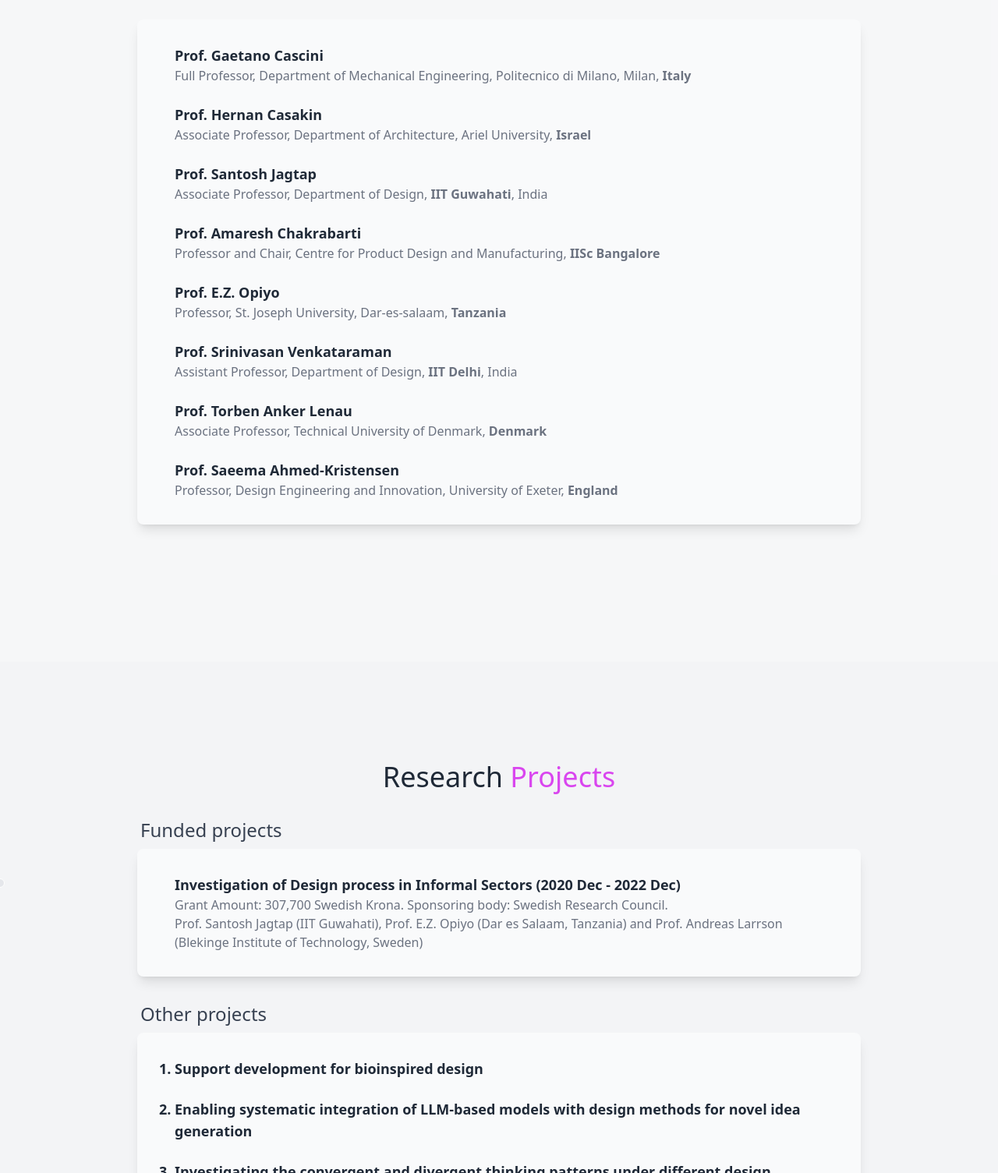
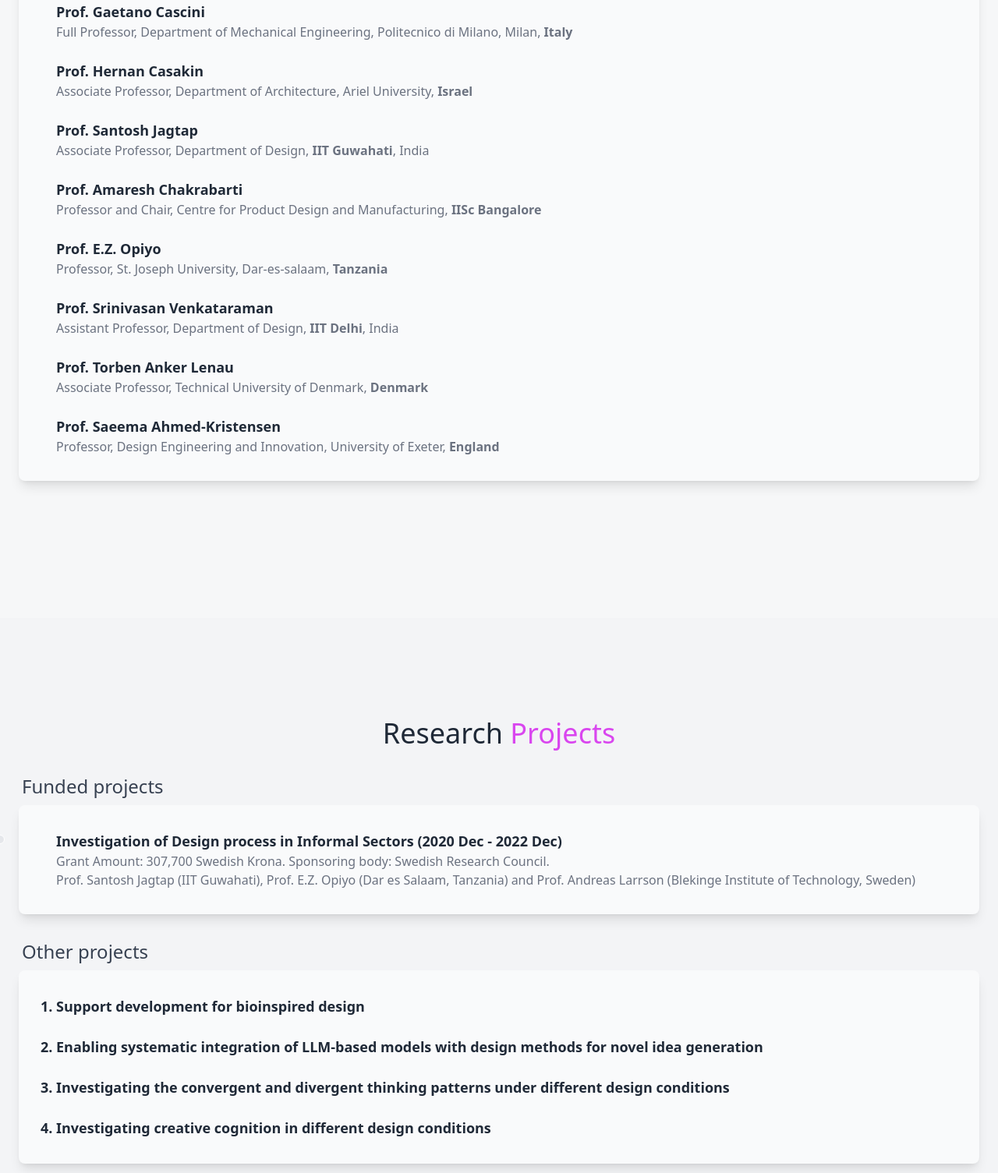
Before and after one commit to mohitg66/dreamrs, a plain HTML site: page research.html in a window 1280 px wide. Shown: the part 1295-2800 px from the top of the page at 78% size. Drawn offline with nearby package versions, Linux system fonts and the light colour scheme.

Commit message:
fixed padding

```diff
--- a/research.html
+++ b/research.html
@@ -13,8 +13,8 @@
     <header id="header"></header>
 
     <!-- Publications Section -->
-    <section id="Publications" class="bg-gray-100 min-h-screen dark:bg-gray-900 py-12 flex justify-center items-center px-6 lg:px-44">
-        <div class="container pb-12 pt-14 md:py-32">
+    <section id="Publications" class="bg-gray-100 min-h-screen dark:bg-gray-900 py-12 flex justify-center items-center px-6">
+        <div class="container mx-auto pb-12 pt-14 md:py-32">
             <div class="text-center">
                 <h2 class="flex justify-center items-center text-3xl md:text-4xl font-medium text-gray-800 dark:text-white">
                     <a href="#Publications">Selected <span class="text-fuchsia-500">Publications</a></span>
@@ -36,8 +36,8 @@
     </section>
 
     <!-- Collaborations Section -->
-    <section id="Collaborations" class="bg-gray-100 dark:bg-gray-900 bg-opacity-70 min-h-screen py-12 flex justify-center items-center px-6 lg:px-44">
-        <div class="container h-full py-12 md:py-32">
+    <section id="Collaborations" class="bg-gray-100 dark:bg-gray-900 bg-opacity-70 min-h-screen py-12 flex justify-center items-center px-6">
+        <div class="container mx-auto h-full py-12 md:py-32">
             <div class="text-center">
                 <h2 class="text-3xl md:text-4xl font-medium text-gray-800 dark:text-white"><a href="#Collaborations">Research <span class="text-fuchsia-500">Collaborations</a></span></h2>
                 <!-- <p class="mt-2 text-lg text-gray-600 dark:text-gray-400">Research collaborations by <a href="pi.html" class="text-fuchsia-500 hover:underline">Dr. Sonal Keshwani</a> and collaborators</p> -->
@@ -61,7 +61,7 @@
     </section>
 
     <!-- Research Talks Section -->
-    <!-- <section id="Talks" class="bg-gray-100 dark:bg-gray-900 min-h-screen py-12 flex justify-center items-center px-6 lg:px-44">
+    <!-- <section id="Talks" class="bg-gray-100 dark:bg-gray-900 min-h-screen py-12 flex justify-center items-center px-6">
         <div class="container h-full py-32">
             <div class="text-center">
                 <h2 class="text-4xl font-bold text-gray-800 dark:text-white"><a href="#Talks">Research <span class="text-fuchsia-500">Talks</a></span></h2>
@@ -73,8 +73,8 @@
     </section> -->
 
     <!-- Research Projects Section -->
-    <section id="Projects" class="bg-gray-100 dark:bg-gray-900 dark:bg-opacity-100 min-h-screen flex justify-center items-center px-6 lg:px-44">
-        <div class="container py-12 md:py-32">
+    <section id="Projects" class="bg-gray-100 dark:bg-gray-900 dark:bg-opacity-100 min-h-screen flex justify-center items-center px-6">
+        <div class="container mx-auto py-12 md:py-32">
             <div class="text-center">
                 <h2 class="text-3xl md:text-4xl font-medium text-gray-800 dark:text-white"><a href="#Projects">Research <span class="text-fuchsia-500">Projects</a></span></h2>
                 <!-- <p class="mt-2 text-lg text-gray-600 dark:text-gray-400">Research Projects by <a href="pi.html" class="text-fuchsia-500 hover:underline">Dr. Sonal Keshwani</a></p> -->
@@ -103,7 +103,7 @@
     </section>
 
     <!-- Conference Presentations Section -->
-    <!-- <section class="min-min-h-screen flex items-center px-6 lg:px-44">
+    <!-- <section class="min-min-h-screen flex items-center px-6">
         <div class="container py-32">
             <div class="text-center">
                 <h2 class="text-4xl font-bold text-gray-800 dark:text-white">Conference <span class="text-fuchsia-500">Presentations</span></h2>
--- a/script.js
+++ b/script.js
@@ -51,8 +51,8 @@
 
     const footerHTML = `
     <footer class="bg-gray-900 dark:border-t dark:border-gray-700 text-white py-8">
-        <div class="divide-y-2">
-            <div class="grid grid-cols-1 md:grid-cols-2 lg:grid-cols-4 gap-12 px-6 md:px-44">
+        <div class="divide-y-2 px-6">
+            <div class="container mx-auto grid grid-cols-1 md:grid-cols-2 lg:grid-cols-4 gap-12">
                 <!-- Logos: IIIT Delhi and DREAMRS Lab -->
                 <div class="flex flex-col items-center md:items-start space-y-6">
                     <!-- IIIT Delhi Logo -->
@@ -194,6 +194,7 @@
                 "Year": 2017,
                 "Link": "https://scholar.google.co.in/citations?view_op=view_citation&hl=en&user=NLPFhkMAAAAJ&citation_for_view=NLPFhkMAAAAJ:u5HHmVD_uO8C"
             },
+        ]
             // {
             //     "Title": "Idea Inspire 3.0—A tool for analogical design",
             //     "Author": "A Chakrabarti, L Siddharth, M Dinakar, M Panda, N Palegar, <strong>S Keshwani</strong>",
@@ -306,7 +307,7 @@
             //     "Year": 2020,
             //     "Link": "https://scholar.google.co.in/citations?view_op=view_citation&hl=en&user=NLPFhkMAAAAJ&citation_for_view=NLPFhkMAAAAJ:UebtZRa9Y70C"
             // }
-        ]
+        // ]
 
         const publications = document.getElementById('publications');
 
```
Also changed, not shown: teaching.html (+1 -1 lines), team.html (+2 -2 lines).
